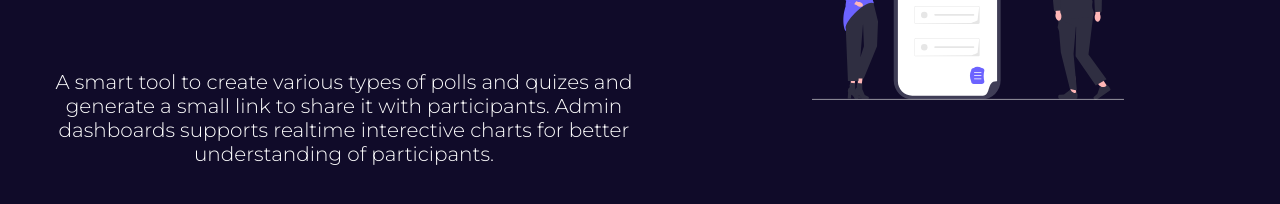
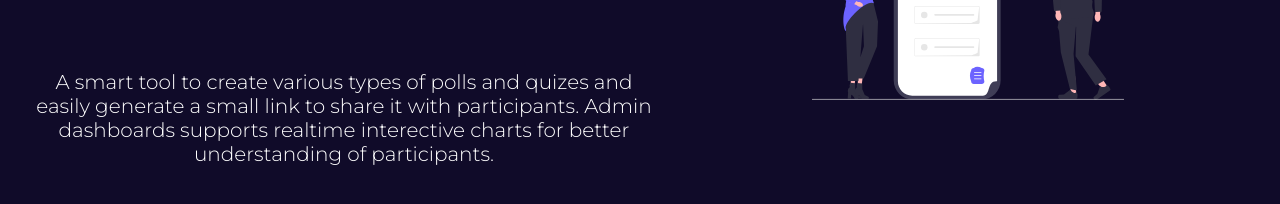
Before and after one commit to naveen8801/VoteIt, a React (Create React App) app in the folder frontend/: page / in a window 1280 px wide. Shown: the part 452-656 px from the top of the page. Built offline with nearby package versions, Linux system fonts and the light colour scheme.

Commit message:
refector: Navbar

```diff
--- a/frontend/src/components/NavBar.js
+++ b/frontend/src/components/NavBar.js
@@ -10,14 +10,14 @@ const useStyles = makeStyles({
     justifyContent: 'center',
   },
   leftDiv: {
-    width: '50%',
+    width: '30%',
     display: 'flex',
     alignItems: 'center',
     justifyContent: 'flex-start',
     height: '100%',
   },
   rightDiv: {
-    width: '50%',
+    width: '70%',
     display: 'flex',
     alignItems: 'center',
     justifyContent: 'flex-start',
--- a/frontend/src/pages/Home.js
+++ b/frontend/src/pages/Home.js
@@ -77,7 +77,7 @@ function Home() {
           </h1> */}
           <p className={classes.desc}>
             A smart tool to create various types of polls and quizes and
-            generate a small link to share it with participants. Admin
+            easily generate a small link to share it with participants. Admin
             dashboards supports realtime interective charts for better
             understanding of participants.
           </p>
```
Also changed, not shown: frontend/src/assets/menu.svg (added).
